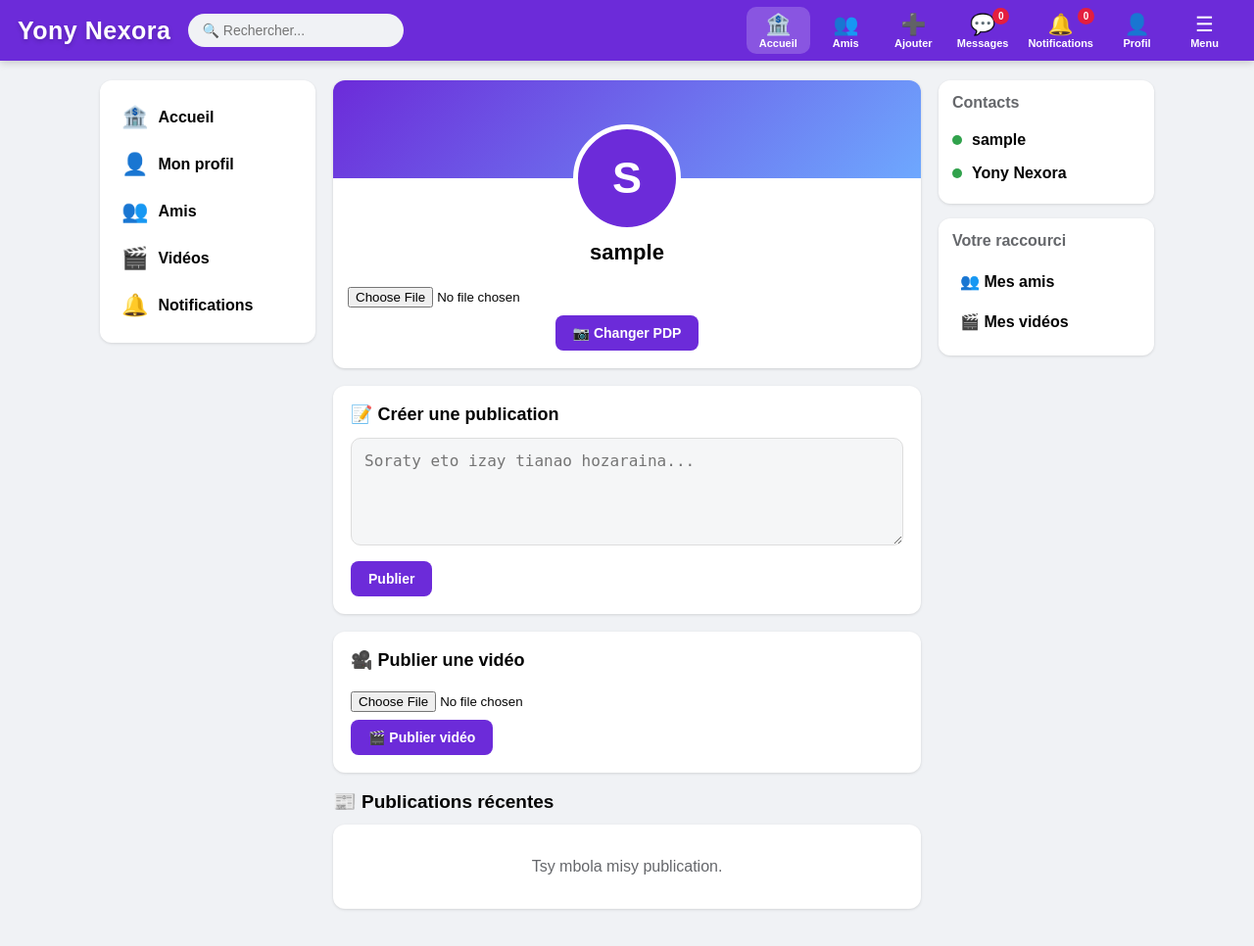
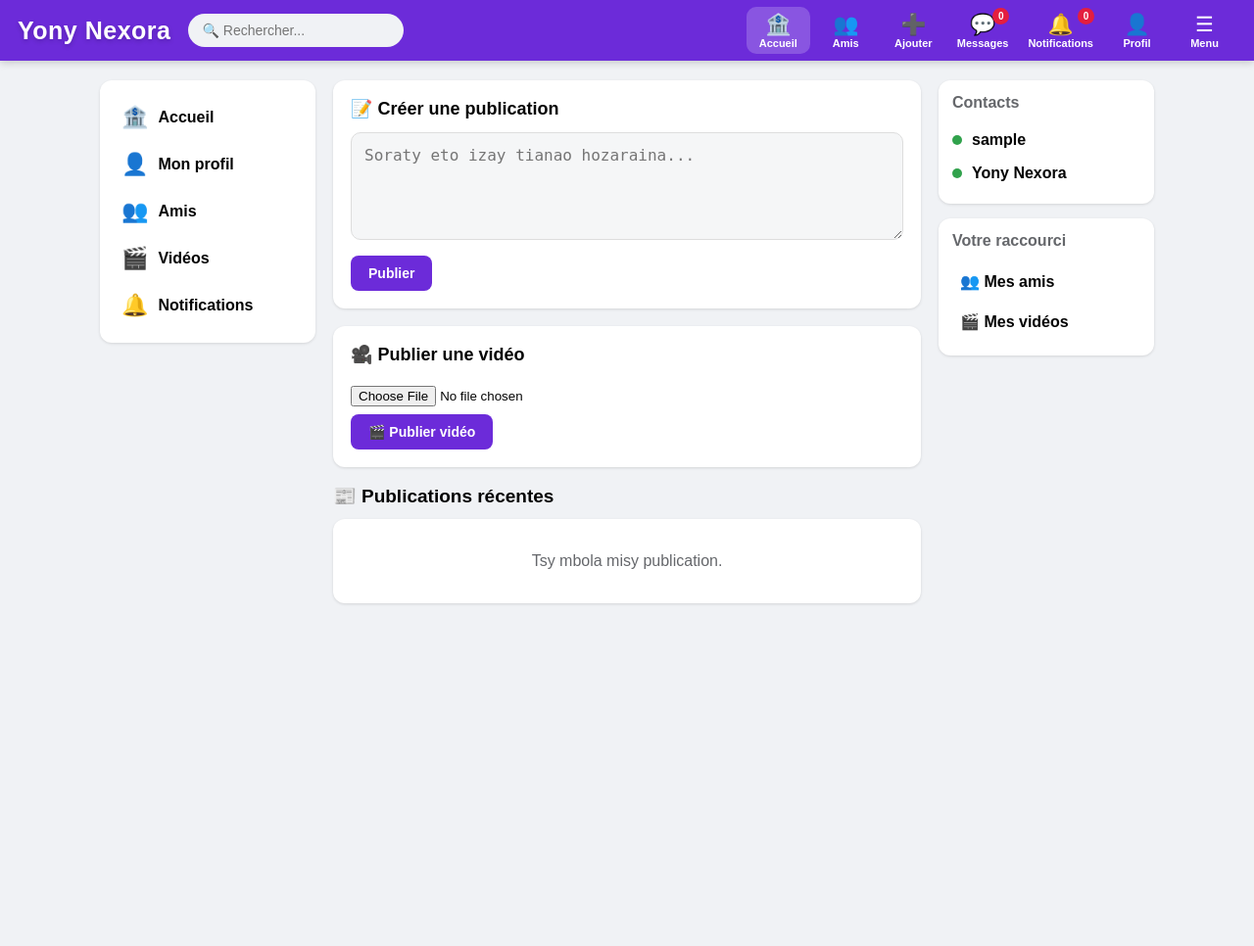
Before and after one commit to oelintsoaniainanyony191004-hash/yony-nexora, a Flask app: page / in a window 1280 px wide. Shown: the whole page at 98% size. After the commit the page ends 617 px from the top, so only its background shows below. Run offline with Flask 3, Linux system fonts and the light colour scheme; the visitor is signed in with stand-in values (Sample User, id 1); data that the repository does not hold is empty; some libraries are stand-ins or nearby versions.

Commit message:
Remove home profile card

```diff
--- a/templates/index.html
+++ b/templates/index.html
@@ -701,58 +701,6 @@
     <main>
 
 
-        <!-- PROFILE -->
-
-        <div class="profile-card">
-
-            <div class="cover"></div>
-
-            <div class="profile-content">
-
-                {% if profile_pic %}
-
-                    <img
-                        class="profile-picture"
-                        src="{{ url_for('static', filename='uploads/profile/' + profile_pic) }}"
-                        alt="Photo de profil"
-                    >
-
-                {% else %}
-
-                    <div class="avatar">
-                        {{ username[0]|upper }}
-                    </div>
-
-                {% endif %}
-
-                <div class="username">
-                    {{ username }}
-                </div>
-
-                <form
-                    class="profile-form"
-                    action="/profile"
-                    method="POST"
-                    enctype="multipart/form-data"
-                >
-
-                    <input
-                        type="file"
-                        name="profile_pic"
-                        accept="image/*"
-                    >
-
-                    <button class="btn" type="submit">
-                        📷 Changer PDP
-                    </button>
-
-                </form>
-
-            </div>
-
-        </div>
-
-
         <!-- CREATE POST -->
 
         <div class="card">
```
